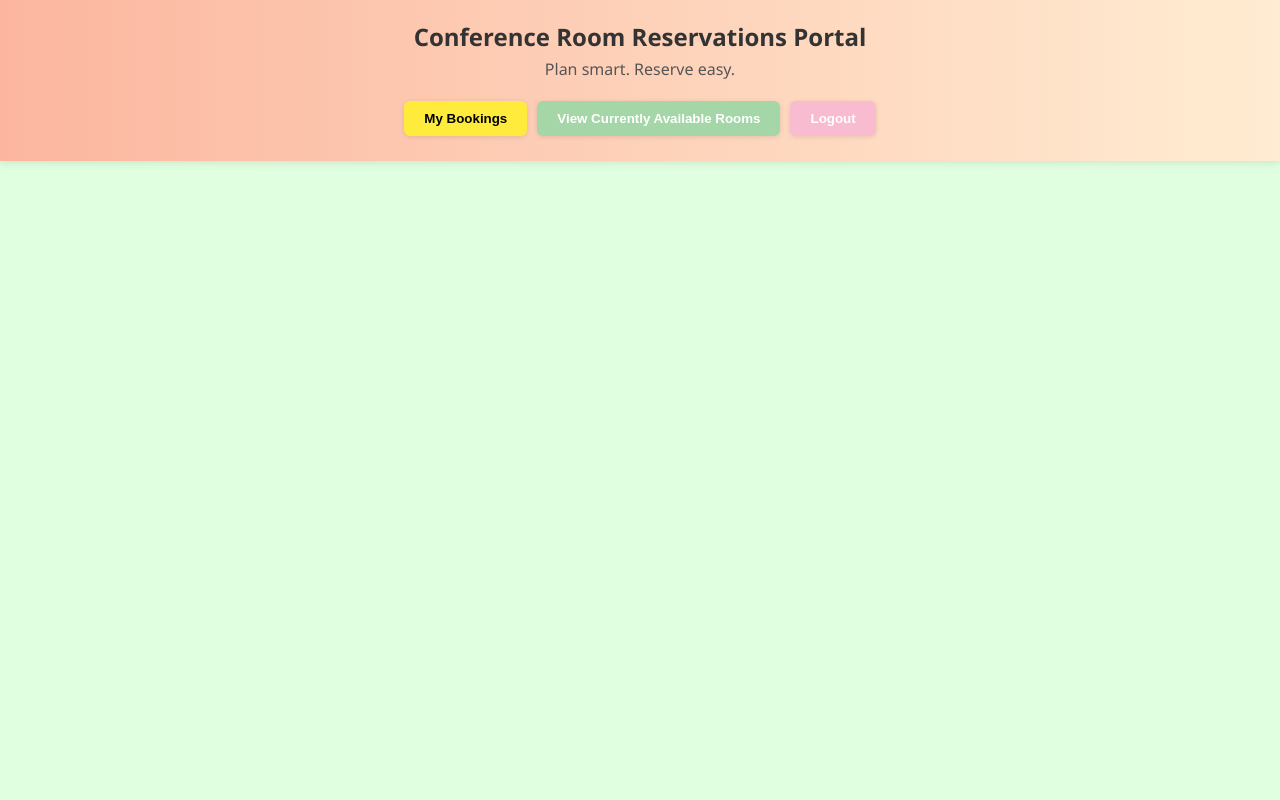
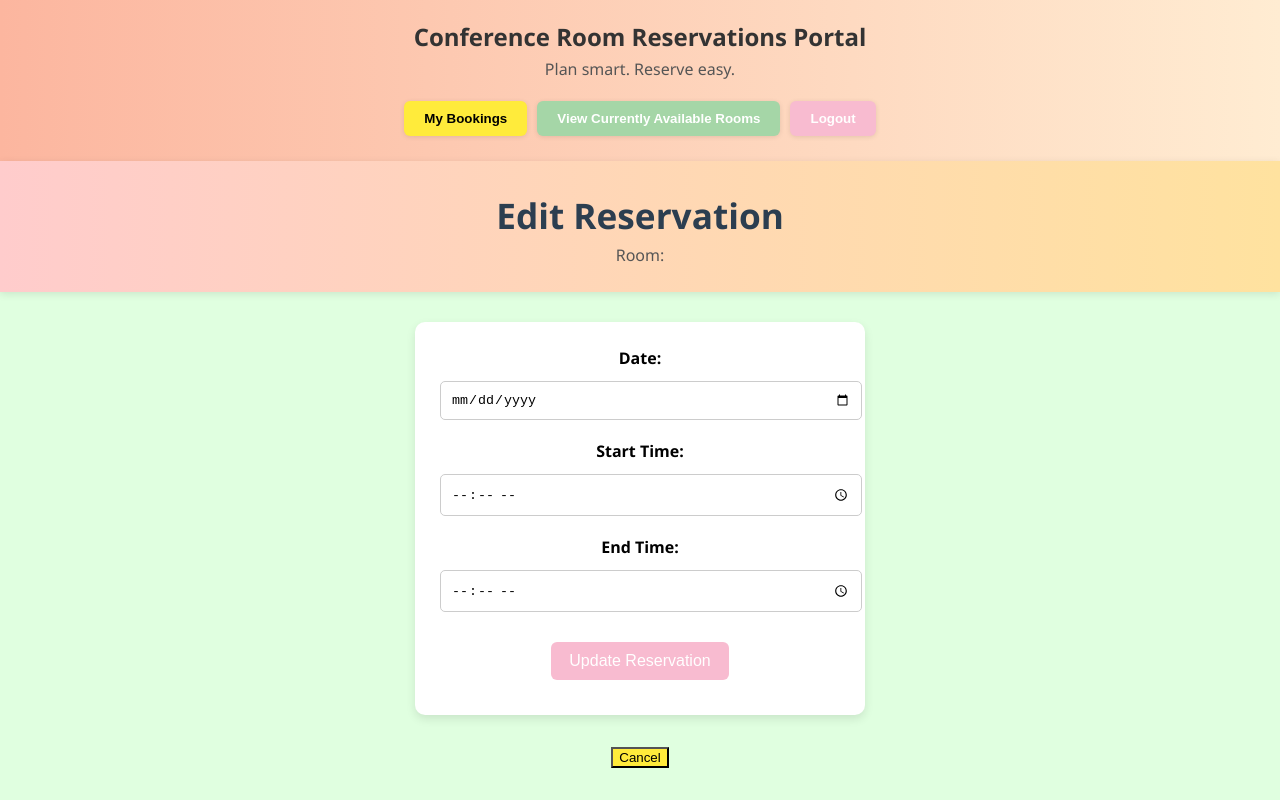
Before and after one commit to Walia10/cr, a React (Create React App) app in the folder frontend/: page /edit-reservation/1 in a window 1280 px wide. Built offline with nearby package versions, Linux system fonts and the light colour scheme; no server answers.

Commit message:
home chnages

```diff
--- a/frontend/src/App.js
+++ b/frontend/src/App.js
@@ -9,6 +9,8 @@ import {
 import { ToastContainer } from 'react-toastify';
 import 'react-toastify/dist/ReactToastify.css';
 import './Styles.css';
+
+import EditReservation from './components/EditReservation';
 
 import Home from './components/Home';
 import RoomList from './components/RoomList';
@@ -82,6 +84,8 @@ function App() {
             </ProtectedRoute>
           }
         />
+          -<Route path="/edit-reservation/:reservationId" element={<EditReservation />} />
+-
         <Route
           path="/confirm/:roomId"
           element={
@@ -90,6 +94,8 @@ function App() {
             </ProtectedRoute>
           }
         />
+          <Route path="/edit-reservation/:reservationId" element={<EditReservation />} />
+
         <Route
           path="/mybookings"
           element={
--- /dev/null
+++ b/frontend/src/components/EditReservation.js
@@ -0,0 +1,118 @@
+import React, { useEffect, useState } from 'react';
+import { useParams, useNavigate } from 'react-router-dom';
+import API from '../api';
+import '../Styles.css';
+
+function EditReservation() {
+  const { reservationId } = useParams();
+  const navigate = useNavigate();
+  const [formData, setFormData] = useState({
+    date: '',
+    start_time: '',
+    end_time: '',
+  });
+  const [roomName, setRoomName] = useState('');
+
+  useEffect(() => {
+    const token = localStorage.getItem('token');
+
+    API.get(`/api/reservations/${reservationId}/`, {
+      headers: {
+        Authorization: `Token ${token}`,
+      },
+    })
+      .then(res => {
+        const data = res.data;
+        setFormData({
+          date: data.date,
+          start_time: data.start_time,
+          end_time: data.end_time,
+        });
+        setRoomName(data.room.name);
+      })
+      .catch(err => {
+        alert("Failed to fetch reservation.");
+        console.error(err);
+      });
+  }, [reservationId]);
+
+  const handleChange = (e) => {
+    setFormData(prev => ({
+      ...prev,
+      [e.target.name]: e.target.value,
+    }));
+  };
+
+  const handleSubmit = (e) => {
+    e.preventDefault();
+    const token = localStorage.getItem('token');
+
+    API.put(`/api/reservations/${reservationId}/`, formData, {
+      headers: {
+        Authorization: `Token ${token}`,
+      },
+    })
+      .then(() => {
+        alert("Reservation updated successfully!");
+        navigate('/mybookings');
+      })
+      .catch(err => {
+        alert("Update failed.");
+        console.error(err);
+      });
+  };
+
+  return (
+    <>
+      <header>
+        <h1>Edit Reservation</h1>
+        <p>Room: <strong>{roomName}</strong></p>
+      </header>
+
+      <form onSubmit={handleSubmit}>
+        <label>
+          <strong>Date:</strong>
+          <input
+            type="date"
+            name="date"
+            value={formData.date}
+            onChange={handleChange}
+            required
+          />
+        </label>
+
+        <label>
+          <strong>Start Time:</strong>
+          <input
+            type="time"
+            name="start_time"
+            value={formData.start_time}
+            onChange={handleChange}
+            required
+          />
+        </label>
+
+        <label>
+          <strong>End Time:</strong>
+          <input
+            type="time"
+            name="end_time"
+            value={formData.end_time}
+            onChange={handleChange}
+            required
+          />
+        </label>
+
+        <button className="btn btn-pink" type="submit">Update Reservation</button>
+      </form>
+
+      <div style={{ textAlign: 'center', marginTop: '20px' }}>
+        <button className="btn-yellow" onClick={() => navigate('/mybookings')}>
+          Cancel
+        </button>
+      </div>
+    </>
+  );
+}
+
+export default EditReservation;
--- a/frontend/src/components/MyBookings.js
+++ b/frontend/src/components/MyBookings.js
@@ -8,12 +8,18 @@ function MyBookings() {
   const navigate = useNavigate();
 
   useEffect(() => {
-    API.get('api/my-reservations/')
-      .then(res => setReservations(res.data))
-      .catch(err => {
-        console.error("Failed to fetch reservations", err);
-      });
-  }, []);
+  const token = localStorage.getItem('token');
+  API.get('api/reservations/my-reservations/', {
+    headers: {
+      Authorization: `Token ${token}`,
+    },
+  })
+    .then(res => setReservations(res.data))
+    .catch(err => {
+      console.error("Failed to fetch reservations", err);
+    });
+}, []);
+
 
   return (
     <>
```
Also changed, not shown: 1 other file (tests, documents, lock files or other folders).
